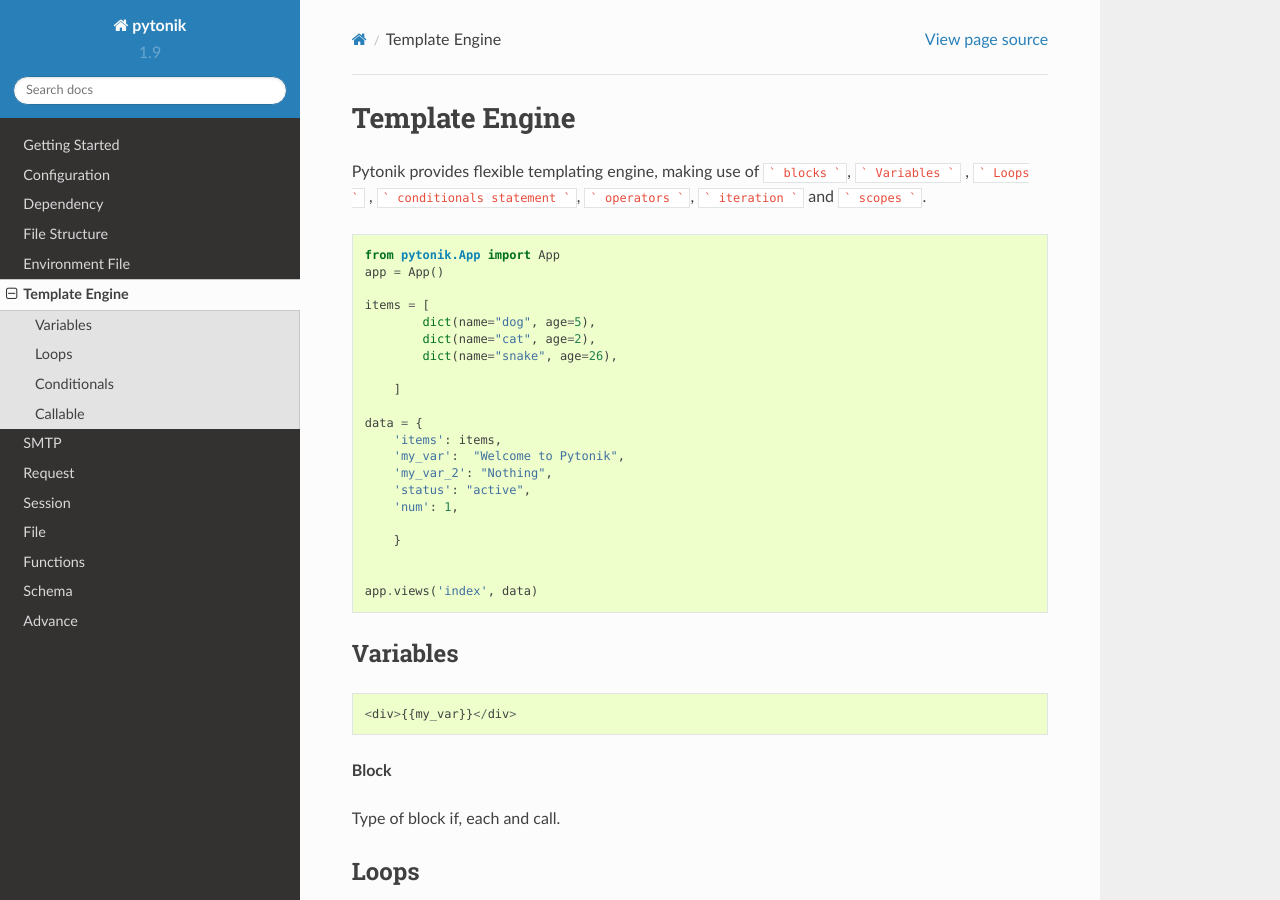
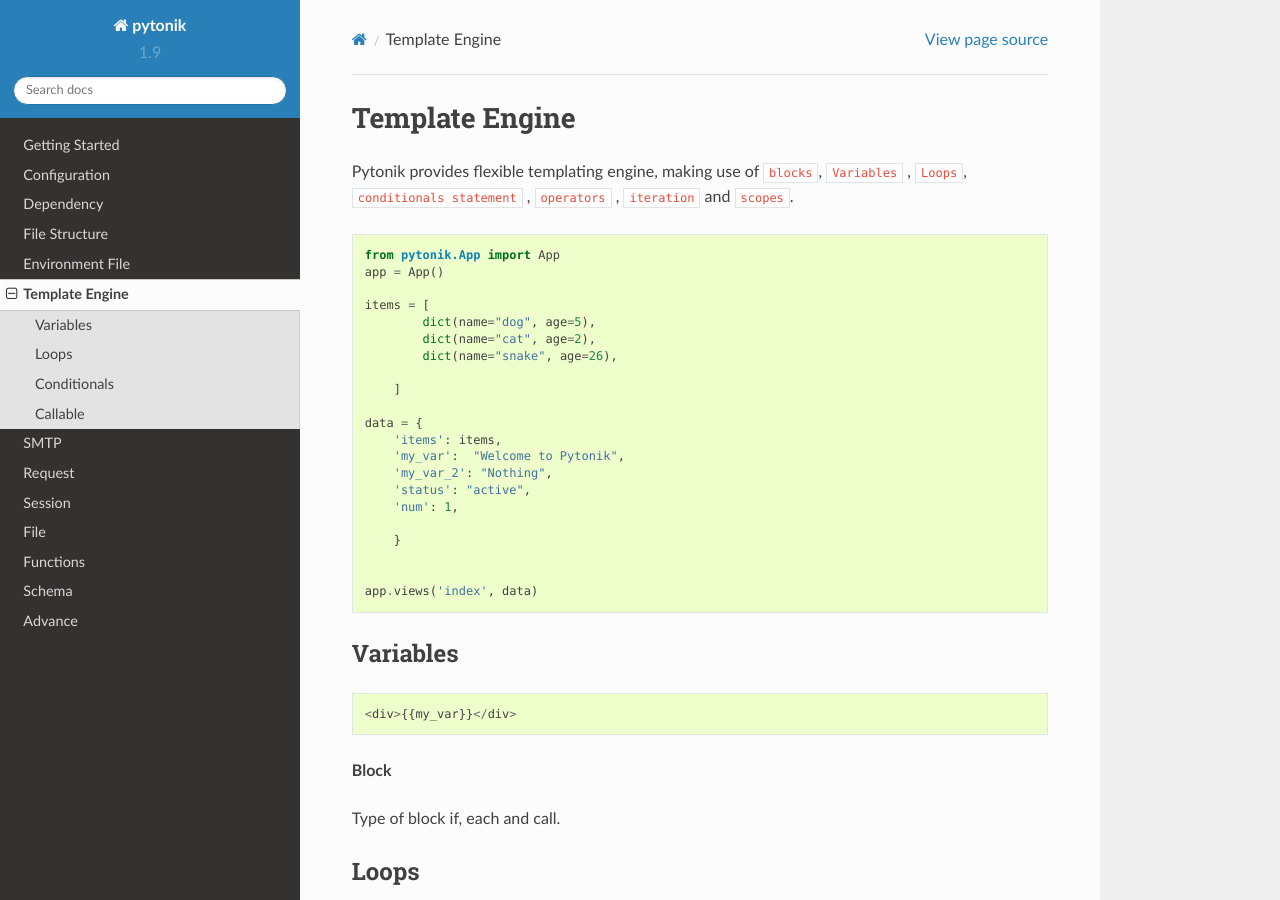
Before and after one commit to pytonik/pytonik, a Sphinx documentation site: the page built from docs/source/temp.rst, in a window 1280 px wide and 900 px high. Built offline with Sphinx 7.4.7 and the Read the Docs theme 2.0.0, drawn with Linux system fonts in a browser that asks for light colours.

````diff
--- a/docs/source/temp.rst
+++ b/docs/source/temp.rst
@@ -2,7 +2,7 @@ Template Engine
 ===============
 
 
-Pytonik provides flexible templating engine, making use of ``` blocks ```, ``` Variables ``` , ``` Loops ``` , ``` conditionals statement ```, ``` operators ```, ``` iteration ``` and ``` scopes ```.
+Pytonik provides flexible templating engine, making use of ``blocks``, ``Variables`` , ``Loops``, ``conditionals statement`` , ``operators`` , ``iteration`` and ``scopes``.
 
 
 .. code-block:: python
````
